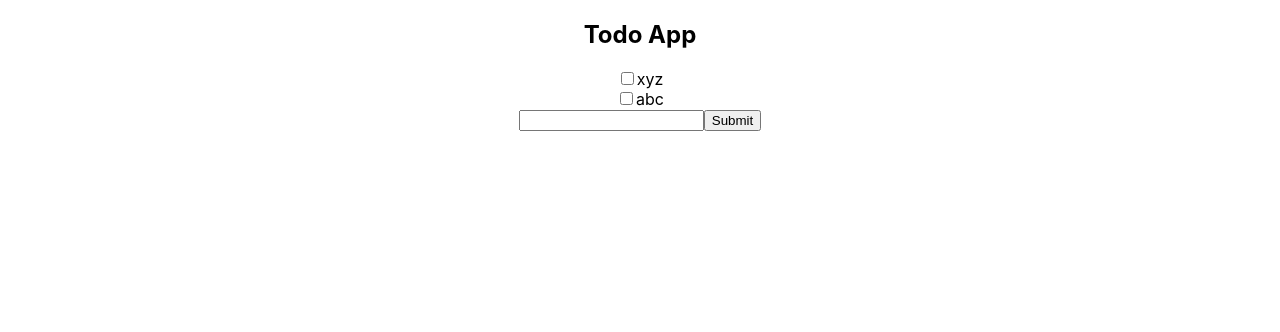
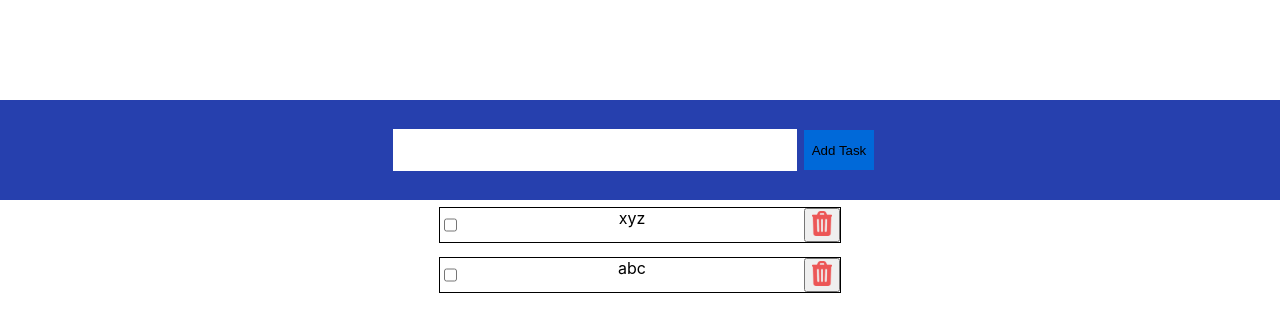
Before and after one commit to Sandeep-suman2469/TodoApp, a React (Create React App) app: page / in a window 1280 px wide. Shown: the top 332 px of the page. Built offline with nearby package versions, Linux system fonts and the light colour scheme.

Commit message:
added function

```diff
--- a/src/App.css
+++ b/src/App.css
@@ -1,7 +1,72 @@
-.container{
+.container {
   display: flex;
   flex-direction: column;
   justify-content: center;
   align-items: center;
-  /* background-color: #ed5e5e; */
+  height: 200px;
+  margin-top: 100px;
 }
+
+.form {
+  background-color: rgb(38,64,174);
+  display: flex;
+  /* position: fixed; */
+  box-sizing: border-box;
+  flex-direction: row;
+  justify-content: center;
+  align-items: center;
+  height: 200px;
+  width: 100vw;
+}
+
+.addbtn{
+  background-color: rgb(0,105,217);
+  height: 40px;
+  border: none;
+  width: 70px;
+  margin-right: 20px;
+}
+
+.input {
+  margin-top: 80px;
+  height: 40px;
+  width: 400px;
+  border: none;
+  margin: 7px;
+}
+
+.list{
+  display: flex;
+  flex-direction: row;
+  justify-content: space-between;
+  width: 400px;
+  border: 1px solid black;
+  margin: 7px;
+}
+
+.input-error {
+  border: 1px solid red;
+}
+
+.completed {
+  text-decoration: line-through;
+}
+
+.baseClass {
+  /* Styles for the base input */
+  display: flex;
+  flex-direction: column;
+  padding: 10px;
+  border: 1px solid #ccc;
+  border-radius: 4px;
+  font-size: 16px;
+}
+
+.btn {
+
+}
+img{
+  width: 20px;
+  height: 25px;
+
+}
--- a/src/App.js
+++ b/src/App.js
@@ -1,40 +1,70 @@
-
-import { useState } from 'react';
-import './App.css';
+import { useState } from "react";
+import "./App.css";
+import deletebtn from './deletebtn.png'
 
 function App() {
   const [todos, setTodos] = useState([
-     { id: 1, text: "xyz", completed: false},
-     { id: 2, text: "abc", completed: false}
-  ])
-  const [input, setInput] = useState('')
+    { id: 1, text: "xyz", completed: false },
+    { id: 2, text: "abc", completed: false },
+  ]);
+  const [input, setInput] = useState("");
+  const [error, setError] = useState("");
 
-  function addTodo(e){
-         e.preventDefault();
-         setTodos([...todos, {id: Date.now(), text: input, completed: false}])
-         setInput('')
+  function addTodo(e) {
+    e.preventDefault();
+    if (input.trim() === "") {
+      setError("empty msg!!");
+      return;
+    }
+
+    setTodos([...todos, { id: Date.now(), text: input, completed: false }]);
+    setInput("");
+    setError("");
   }
-  // function onSubmithandler(e){
-  //   e.preventDefault();
-  //   addTodo();
-  // }
+
+  function toggleTodo(id) {
+    setTodos((Todos) =>
+      Todos.map((todo) =>
+        todo.id === id ? { ...todo, completed: !todo.completed } : todo
+      )
+    );
+  }
+
+  function deleteTodo(id) {
+    setTodos((Todos) => Todos.filter((todo) => todo.id !== id));
+  }
+
   return (
-   <div className='container'>
-     <h2>Todo App</h2>
-     {todos.map((todo) => (
-          <div key={todo.id}>
-           <input type="checkbox" />
-            {todo.text}
-          </div>
-        ))}
+    <div className="container">
 
-     <form onSubmit={addTodo} >
-      <input
-      value={input}
-      onChange={(e) => setInput(e.target.value)}/>
-      <button >Submit</button>
-     </form>
-   </div>
+       <form className="form" onSubmit={addTodo}>
+        <input
+          className={`${"input"} ${error ? "input-error" : ""}`}
+          value={input}
+          onChange={(e) => setInput(e.target.value)}
+        />
+        <button className="addbtn">Add Task</button>
+      </form>
+      {todos.map((todo) => (
+        <div className="list" key={todo.id}>
+          <input
+            type="checkbox"
+            checked={todo.completed}
+            onChange={() => toggleTodo(todo.id)}
+            className={todo.completed ? "completed" : ""}
+          />
+          <span className={todo.completed ? "completed" : ""}>{todo.text}</span>
+           <button className="btn" onClick={()=> deleteTodo(todo.id)}>
+            <img src={deletebtn} alt="deleteicon"  />
+           </button>
+        </div>
+
+
+      ))}
+
+
+
+    </div>
   );
 }
 export default App;
```
Also changed, not shown: src/deletebtn.png (added), src/download.png (added).
